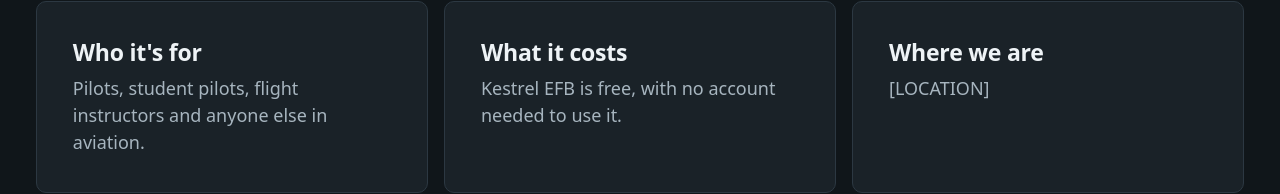
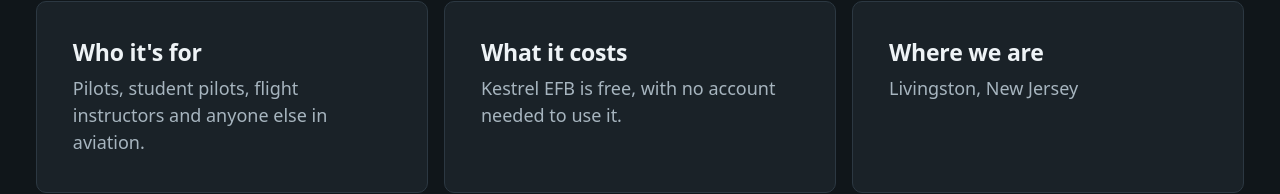
Before and after one commit to algophobic-dev/kestrel-aviation-solutions, a plain HTML site: page about.html in a window 1280 px wide. Shown: the part 793-987 px from the top of the page. Drawn offline with Linux system fonts and the light colour scheme.

Commit message:
Update about.html

```diff
--- a/about.html
+++ b/about.html
@@ -39,7 +39,7 @@
   <div class="cols">
     <div class="panel"><h3>Who it's for</h3><p class="soft">Pilots, student pilots, flight instructors and anyone else in aviation.</p></div>
     <div class="panel"><h3>What it costs</h3><p class="soft">Kestrel EFB is free, with no account needed to use it.</p></div>
-    <div class="panel"><h3>Where we are</h3><p class="soft">[LOCATION]</p></div>
+    <div class="panel"><h3>Where we are</h3><p class="soft">Livingston, New Jersey</p></div>
   </div>
   <div class="acts"><a class="btn" href="/products.html">See our products</a><a class="link" href="/contact.html">Contact us</a></div>
 </section>
```
